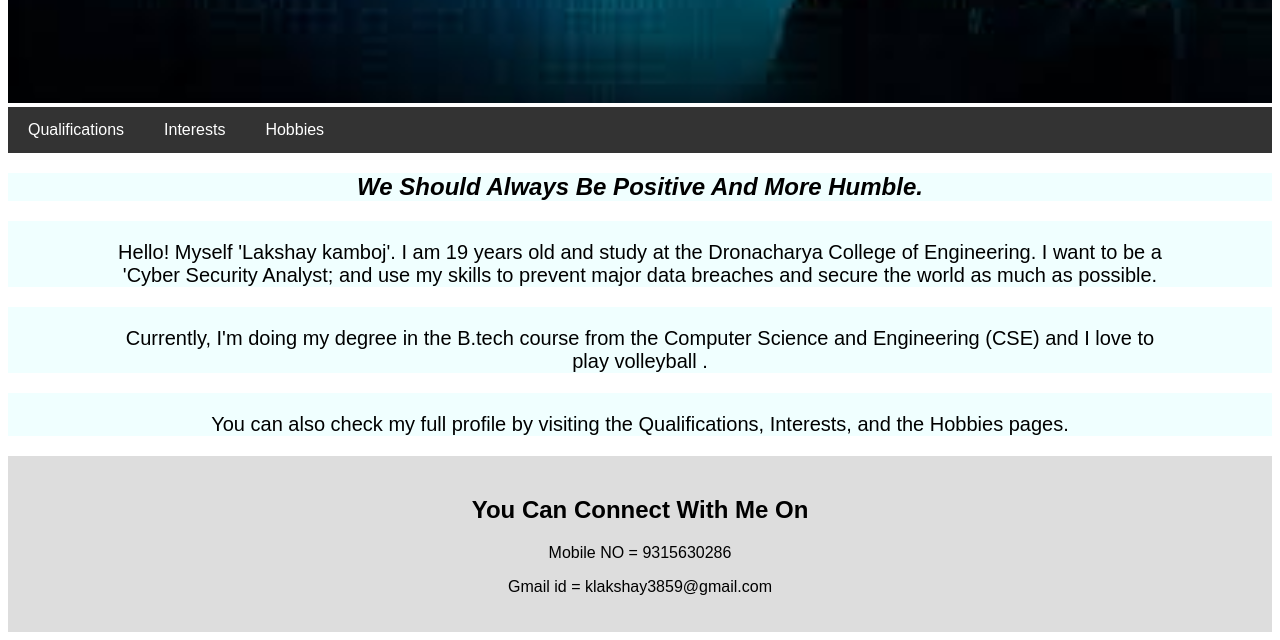
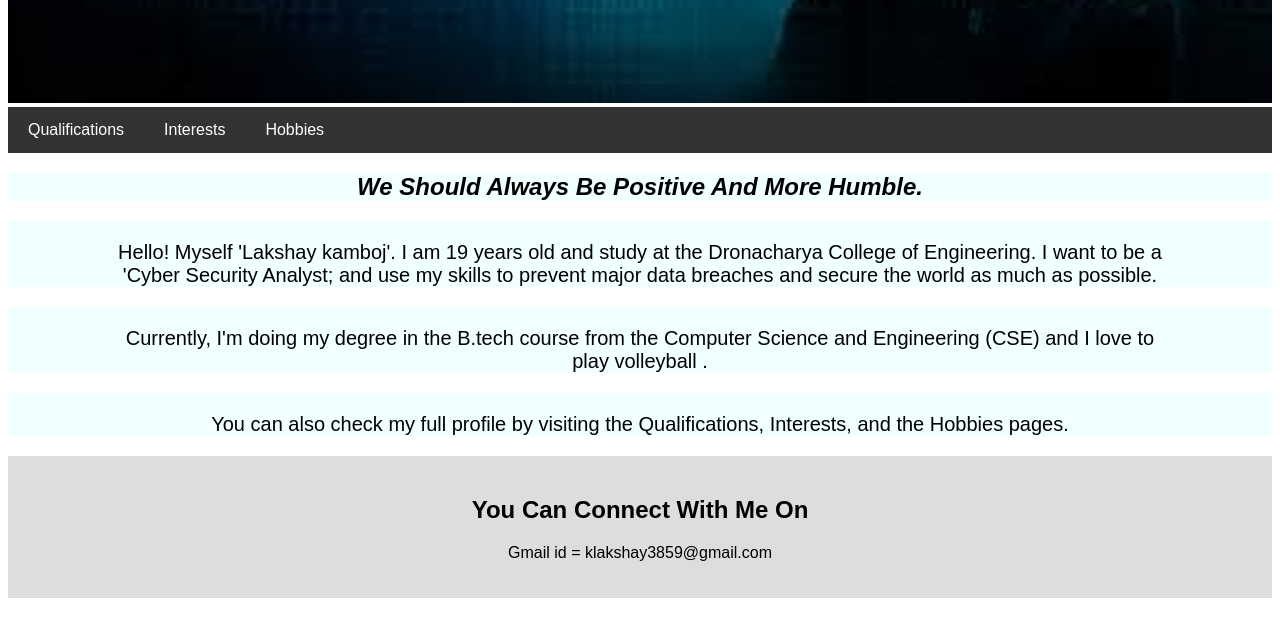
Before and after one commit to Lakshay-3859/mywebsite, a plain HTML site: page index.html in a window 1280 px wide. Shown: the part 303-943 px from the top of the page. After the commit the page ends 909 px from the top, so only its background shows below. Drawn offline with Linux system fonts and the light colour scheme.

Commit message:
Update index.html

```diff
--- a/index.html
+++ b/index.html
@@ -42,7 +42,7 @@
 
         <div class="footer">
             <h2>You Can Connect With Me On</h2>
-            <p> Mobile NO = 9315630286 </p>
+
             <p> Gmail id = klakshay3859@gmail.com </p>
 
         </div>
```
